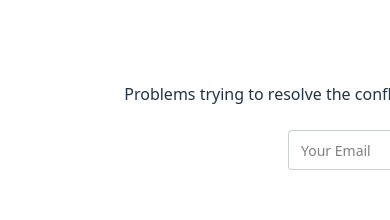
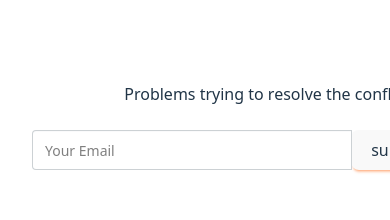
Before and after one commit to EmD-228/my-design-learning, a Vue app: page / in a window 390 px wide. Shown: the part 4940-5160 px from the top of the page. Built offline with nearby package versions, Linux system fonts and the light colour scheme.

Commit message:
ui: remove max-width constraint from Newsletters form
Remove max-w-lg constraint to allow form to use full
available width for better responsive layout.

```diff
--- a/src/components/Newsletters.vue
+++ b/src/components/Newsletters.vue
@@ -4,7 +4,7 @@
         <h1 class="text-4xl font-bold my-6">Join Us</h1>
         <span class="mx-auto">Problems trying to resolve the conflict between the two major realms of Classical physics:
             Newtonian mechanics </span>
-        <div class="join w-full max-w-lg mx-auto mt-6">
+        <div class="join w-full mx-auto mt-6">
             <label class="input validator join-item bg-white">
                 <input class="text-black" type="email" placeholder="Your Email" required />
             </label>
```
